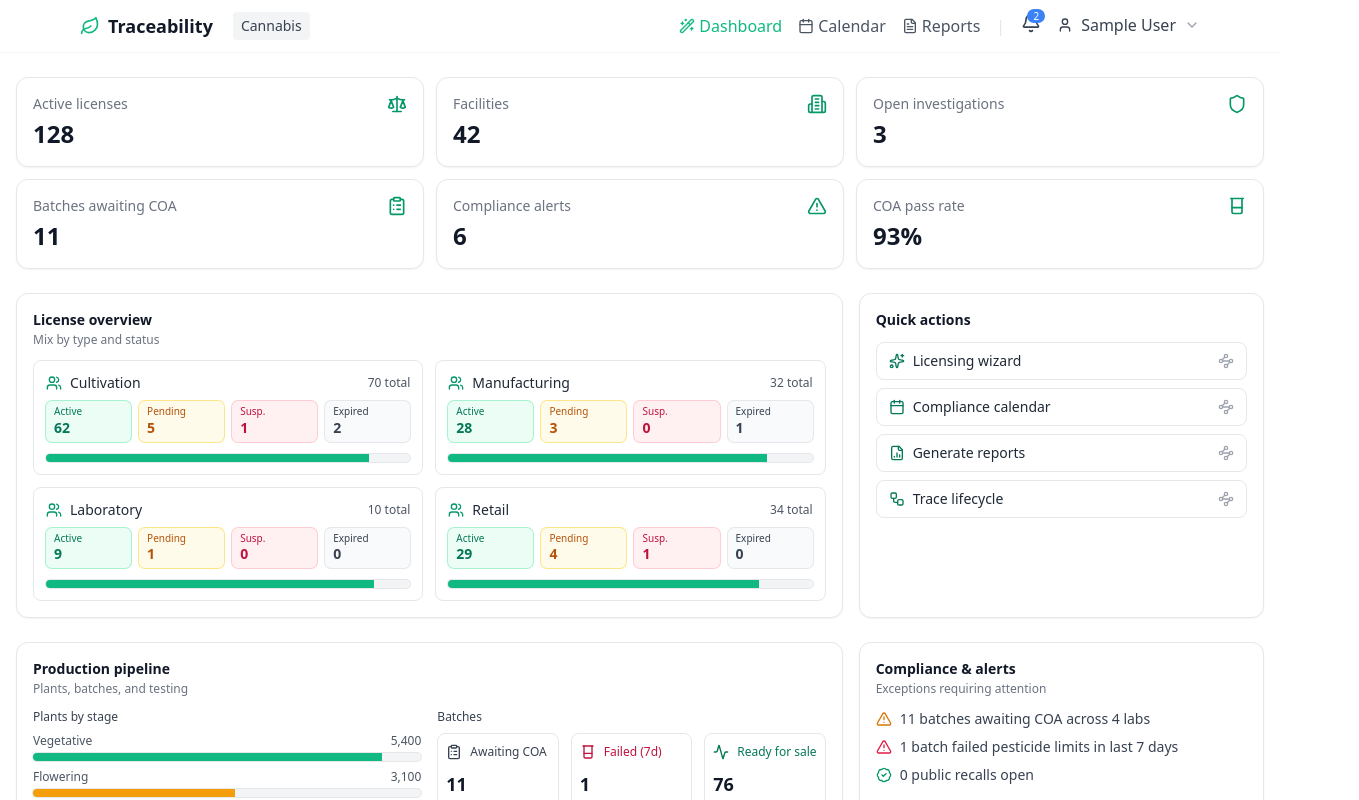
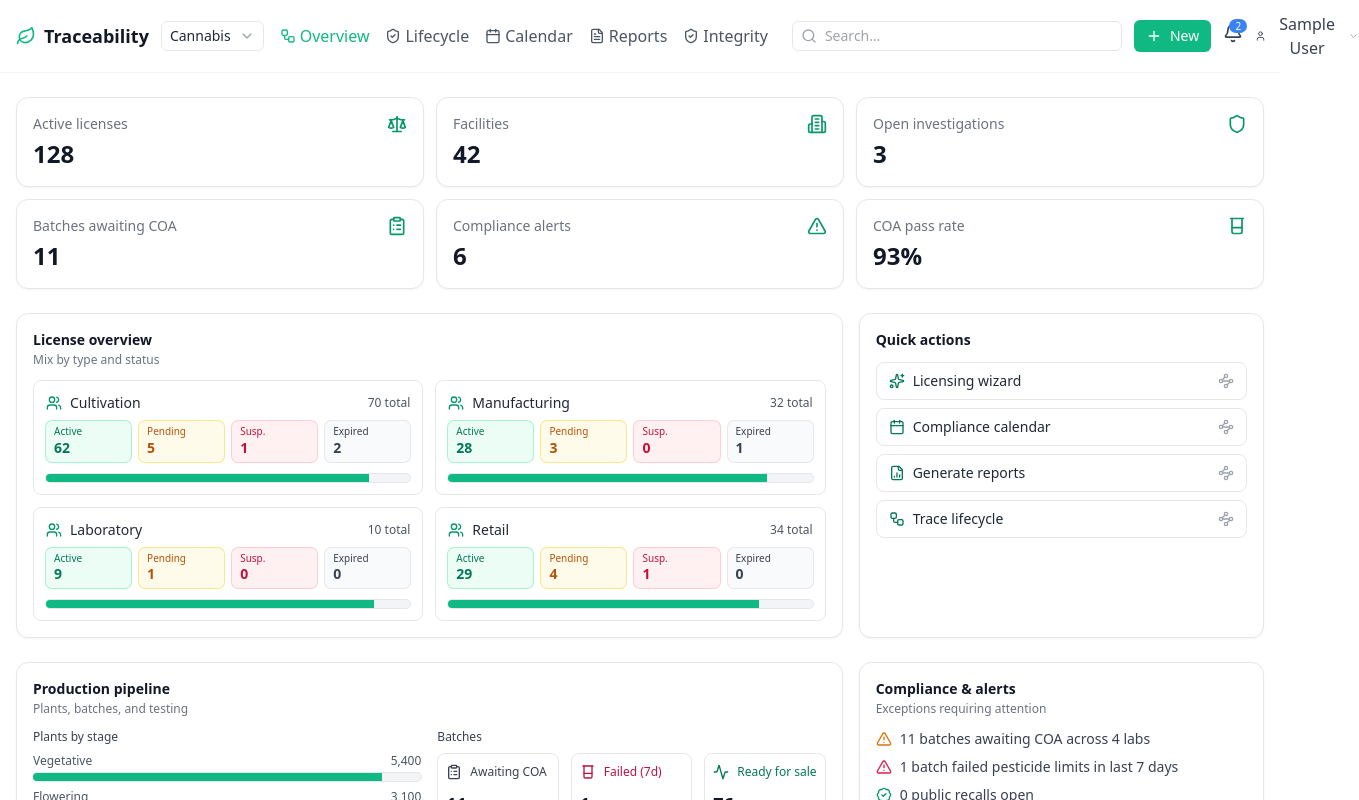
Before and after one commit to RenewEdge-Solutions/x2s-mvp, a React (Vite) app in the folder cannabis-traceability-mvp/regulator-frontend/: page / in a window 1280 px wide. Shown: the top 800 px of the page, 1359 px wide, since content can reach past the window. Built offline with nearby package versions, Linux system fonts and the light colour scheme; sample sign-in values are in the browser's storage.

Commit message:
regulator: professional navbar — module switcher, global search, quick create, integrity link, sticky header

```diff
--- a/cannabis-traceability-mvp/regulator-frontend/src/components/NavBar.tsx
+++ b/cannabis-traceability-mvp/regulator-frontend/src/components/NavBar.tsx
@@ -1,8 +1,8 @@
 import React, { useEffect, useRef, useState, useMemo } from 'react';
 import { Link, useLocation, useNavigate } from 'react-router-dom';
 import { useAuth } from '../context/AuthContext';
-import { useModule } from '../context/ModuleContext';
-import { Leaf, Wand2, User as UserIcon, ChevronDown, LogOut, Calendar as CalendarIcon, Bell, FileText } from 'lucide-react';
+import { useModule, ModuleName } from '../context/ModuleContext';
+import { Leaf, Wand2, User as UserIcon, ChevronDown, LogOut, Calendar as CalendarIcon, Bell, FileText, Search, Plus, ShieldCheck, Workflow } from 'lucide-react';
 import { api } from '../lib/api';
 
 export default function NavBar() {
@@ -15,35 +15,57 @@ export default function NavBar() {
   };
 
   return (
-    <header className="border-b border-gray-100">
-      <div className="max-w-6xl mx-auto px-4 py-3 flex items-center justify-between">
-        <div className="flex items-center gap-3">
-          <Link to="/dashboard" className="font-semibold text-lg text-gray-900 inline-flex items-center gap-2">
-            <Leaf className="h-5 w-5 text-primary" aria-hidden />
-            Traceability
+    <header className="border-b border-gray-100 sticky top-0 z-40 bg-white/95 backdrop-blur supports-[backdrop-filter]:bg-white/60">
+      <div className="max-w-7xl mx-auto px-4 py-3 flex items-center gap-3">
+        {/* Brand */}
+        <Link to="/dashboard" className="font-semibold text-lg text-gray-900 inline-flex items-center gap-2">
+          <Leaf className="h-5 w-5 text-primary" aria-hidden />
+          Traceability
+        </Link>
+
+        {/* Module switcher */}
+        <div className="hidden sm:block">
+          <ModuleSwitcher active={activeModule} modules={availableModules} />
+        </div>
+
+        {/* Primary nav */}
+        <nav className="ml-1 hidden md:flex items-center gap-4">
+          <Link className={`${isActive('/dashboard')} inline-flex items-center gap-1`} to="/dashboard">
+            <Workflow className="h-4 w-4" aria-hidden /> Overview
           </Link>
-          <span className="ml-2 px-2 py-1 rounded bg-gray-100 text-sm font-medium text-gray-700">
-            {activeModule.charAt(0).toUpperCase() + activeModule.slice(1)}
-          </span>
-        </div>
-        <nav className="flex items-center gap-4">
-          <Link className={`${isActive('/dashboard')} inline-flex items-center gap-1`} to="/dashboard">
-            <Wand2 className="h-4 w-4" aria-hidden /> Dashboard
+          <Link className={`${isActive('/lifecycle')} inline-flex items-center gap-1`} to="/lifecycle">
+            <ShieldCheck className="h-4 w-4" aria-hidden /> Lifecycle
           </Link>
-          {/* Sites/Plants/Inventory removed */}
           <Link className={`${isActive('/calendar')} inline-flex items-center gap-1`} to="/calendar">
             <CalendarIcon className="h-4 w-4" aria-hidden /> Calendar
           </Link>
           <Link className={`${isActive('/reports')} inline-flex items-center gap-1`} to="/reports">
             <FileText className="h-4 w-4" aria-hidden /> Reports
           </Link>
-          <span className="text-gray-200">|</span>
+          <Link className={`${isActive('/integrity')} inline-flex items-center gap-1`} to="/integrity">
+            <ShieldCheck className="h-4 w-4" aria-hidden /> Integrity
+          </Link>
+        </nav>
+
+        {/* Spacer */}
+        <div className="flex-1" />
+
+        {/* Search */}
+        <div className="hidden md:block">
+          <SearchBox />
+        </div>
+
+        {/* Quick create */}
+        <QuickCreate />
+
+        {/* Notifications & User */}
+        <div className="flex items-center gap-3">
           <NotificationsMenu />
           <UserMenu
             name={user?.firstName || user?.lastName ? `${user?.firstName} ${user?.lastName}`.trim() : user?.username || ''}
             onLogout={logout}
           />
-        </nav>
+        </div>
       </div>
     </header>
   );
@@ -380,3 +402,181 @@ function NotificationsMenu() {
 }
 
 // Reports dropdown removed; direct link used instead
+
+// New: Module switcher
+function ModuleSwitcher({ active, modules }: { active: ModuleName; modules: ModuleName[] }) {
+  const { setActiveModule } = useModule();
+  const [open, setOpen] = useState(false);
+  const ref = useRef<HTMLDivElement>(null);
+  const navigate = useNavigate();
+
+  useEffect(() => {
+    const handler = (e: MouseEvent) => {
+      if (!ref.current) return;
+      if (!ref.current.contains(e.target as Node)) setOpen(false);
+    };
+    document.addEventListener('mousedown', handler);
+    return () => document.removeEventListener('mousedown', handler);
+  }, []);
+
+  const labelFor = (m: ModuleName) => m.charAt(0).toUpperCase() + m.slice(1);
+
+  return (
+    <div className="relative" ref={ref}>
+      <button
+        onClick={() => setOpen((o) => !o)}
+        className="inline-flex items-center gap-2 rounded-md border border-gray-200 bg-white px-2 py-1 text-sm text-gray-800 hover:bg-gray-50"
+        aria-haspopup="menu"
+        aria-expanded={open}
+      >
+        <span className="font-medium">{labelFor(active)}</span>
+        <ChevronDown className="h-4 w-4 text-gray-400" aria-hidden />
+      </button>
+      {open && (
+        <div className="absolute left-0 mt-2 w-44 rounded-lg border border-gray-200 bg-white shadow-lg py-1 z-50">
+          {modules.map((m) => (
+            <button
+              key={m}
+              type="button"
+              onClick={() => {
+                setActiveModule(m);
+                setOpen(false);
+                navigate('/dashboard');
+              }}
+              className={`w-full text-left px-3 py-2 text-sm hover:bg-gray-50 ${m === active ? 'text-primary' : 'text-gray-800'}`}
+              role="menuitem"
+            >
+              {labelFor(m)}
+            </button>
+          ))}
+        </div>
+      )}
+    </div>
+  );
+}
+
+// New: Global search
+function SearchBox() {
+  const navigate = useNavigate();
+  const [q, setQ] = useState('');
+  const [open, setOpen] = useState(false);
+  const ref = useRef<HTMLDivElement>(null);
+
+  const ROUTES = [
+    { label: 'Overview', path: '/dashboard', keywords: 'home overview kpi dashboard' },
+    { label: 'Licensing wizard', path: '/wizard', keywords: 'license onboarding register apply' },
+    { label: 'Lifecycle', path: '/lifecycle', keywords: 'trace seed-to-sale stages chain custody' },
+    { label: 'Calendar', path: '/calendar', keywords: 'inspection schedule events' },
+    { label: 'Reports', path: '/reports', keywords: 'pdf summary export compliance' },
+    { label: 'Integrity', path: '/integrity', keywords: 'blockchain audit tamper-evident history' },
+    { label: 'Profile', path: '/profile', keywords: 'user account settings' },
+  ];
+
+  const results = useMemo(() => {
+    const v = q.trim().toLowerCase();
+    if (!v) return ROUTES;
+    return ROUTES.filter(r => r.label.toLowerCase().includes(v) || r.keywords.includes(v));
+  }, [q]);
+
+  useEffect(() => {
+    const handler = (e: MouseEvent) => {
+      if (!ref.current) return;
+      if (!ref.current.contains(e.target as Node)) setOpen(false);
+    };
+    document.addEventListener('mousedown', handler);
+    return () => document.removeEventListener('mousedown', handler);
+  }, []);
+
+  return (
+    <div className="relative" ref={ref}>
+      <div className="flex items-center gap-2 rounded-md border border-gray-200 bg-white px-2 py-1">
+        <Search className="h-4 w-4 text-gray-400" aria-hidden />
+        <input
+          value={q}
+          onChange={(e) => { setQ(e.target.value); setOpen(true); }}
+          onFocus={() => setOpen(true)}
+          onKeyDown={(e) => {
+            if (e.key === 'Enter') {
+              const first = results[0];
+              if (first) {
+                navigate(first.path);
+                setOpen(false);
+              }
+            }
+          }}
+          placeholder="Search…"
+          className="w-72 text-sm outline-none placeholder:text-gray-400"
+          aria-label="Global search"
+        />
+      </div>
+      {open && results.length > 0 && (
+        <div className="absolute right-0 mt-2 w-[20rem] rounded-lg border border-gray-200 bg-white shadow-lg py-1 z-50">
+          {results.slice(0, 7).map((r) => (
+            <button
+              key={r.path}
+              type="button"
+              onClick={() => { navigate(r.path); setOpen(false); }}
+              className="w-full text-left px-3 py-2 text-sm text-gray-800 hover:bg-gray-50"
+            >
+              {r.label}
+            </button>
+          ))}
+        </div>
+      )}
+    </div>
+  );
+}
+
+// New: Quick create actions
+function QuickCreate() {
+  const [open, setOpen] = useState(false);
+  const ref = useRef<HTMLDivElement>(null);
+  const navigate = useNavigate();
+
+  useEffect(() => {
+    const handler = (e: MouseEvent) => {
+      if (!ref.current) return;
+      if (!ref.current.contains(e.target as Node)) setOpen(false);
+    };
+    document.addEventListener('mousedown', handler);
+    return () => document.removeEventListener('mousedown', handler);
+  }, []);
+
+  return (
+    <div className="relative" ref={ref}>
+      <button
+        onClick={() => setOpen((o) => !o)}
+        className="inline-flex items-center gap-2 rounded-md bg-primary px-3 py-1.5 text-sm font-medium text-white hover:opacity-95"
+        aria-haspopup="menu"
+        aria-expanded={open}
+      >
+        <Plus className="h-4 w-4" aria-hidden /> New
+      </button>
+      {open && (
+        <div className="absolute right-0 mt-2 w-52 rounded-lg border border-gray-200 bg-white shadow-lg py-1 z-50">
+          <button
+            type="button"
+            onClick={() => { navigate('/calendar'); setOpen(false); }}
+            className="w-full text-left px-3 py-2 text-sm text-gray-800 hover:bg-gray-50 inline-flex items-center gap-2"
+          >
+            <CalendarIcon className="h-4 w-4 text-gray-500" aria-hidden /> Inspection
+          </button>
+          <button
+            type="button"
+            onClick={() => { navigate('/reports'); setOpen(false); }}
+            className="w-full text-left px-3 py-2 text-sm text-gray-800 hover:bg-gray-50 inline-flex items-center gap-2"
+          >
+            <FileText className="h-4 w-4 text-gray-500" aria-hidden /> Report
+          </button>
+          <button
+            type="button"
+            onClick={() => { navigate('/wizard'); setOpen(false); }}
+            className="w-full text-left px-3 py-2 text-sm text-gray-800 hover:bg-gray-50 inline-flex items-center gap-2"
+          >
+            <Wand2 className="h-4 w-4 text-gray-500" aria-hidden /> Licensing
+          </button>
+        </div>
+      )}
+    </div>
+  );
+}
```
